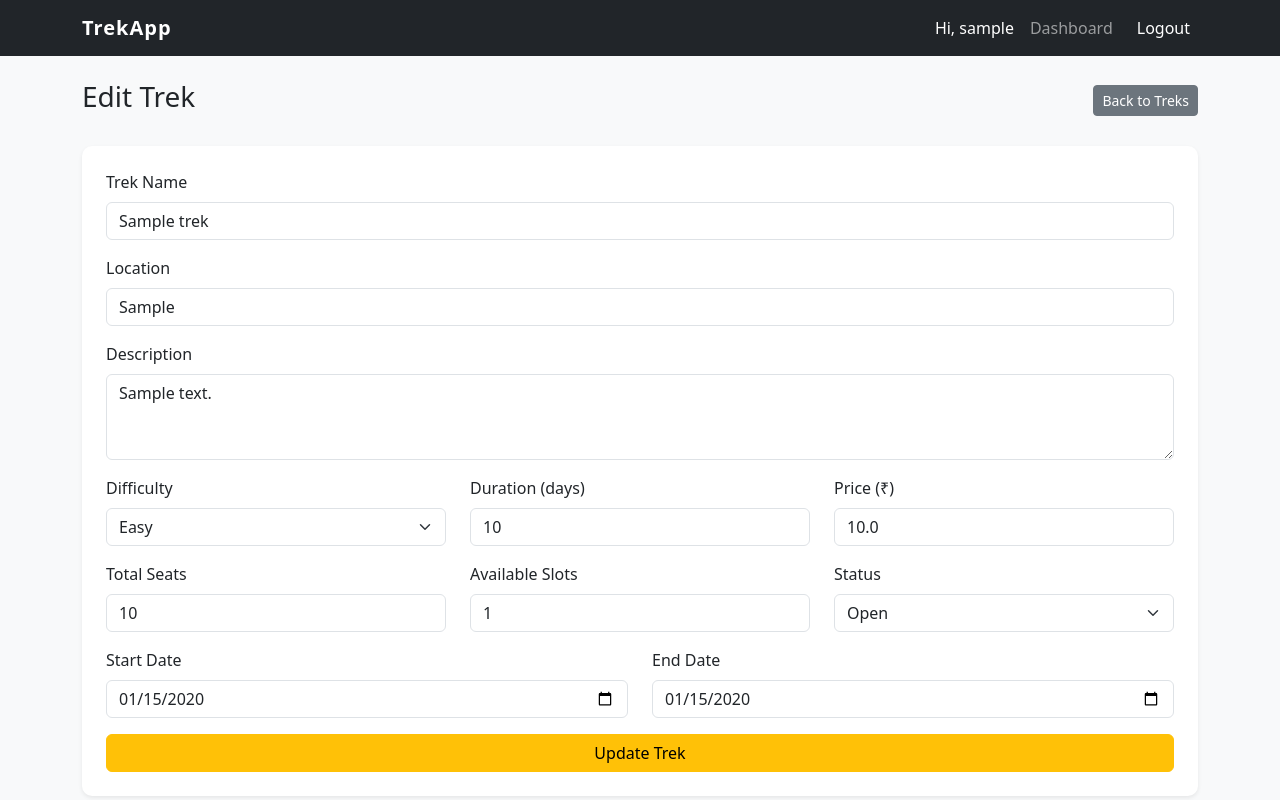
After one commit to Varun-111/Trekking-Management-System, a Flask app: page /admin/treks/edits/1 in a window 1280 px wide. The commit adds this page. Run offline with Flask 3, Linux system fonts and the light colour scheme; the visitor is signed in with stand-in values (Sample User, id 1); tables that the repository leaves empty hold one stand-in row (values such as "Sample post").

Commit message:
M4: Trek Staff Dashboard and Trek Management

```diff
--- a/app.py
+++ b/app.py
@@ -2,7 +2,7 @@ from flask import Flask, render_template, request, redirect, url_for, session, f
 from werkzeug.security import check_password_hash, generate_password_hash
 from models import db, User, Trek, Booking, TrekStaff
 from dotenv import load_dotenv
-
+from datetime import datetime
 load_dotenv()
 
 app = Flask(__name__)
@@ -12,12 +12,12 @@ app.config['SECRET_KEY'] = 'trekking_secret_key'
 
 db.init_app(app)
 
-# ─── Home ────────────────────────────────────────────
+# Home
 @app.route('/')
 def home():
     return render_template('index.html')
 
-# ─── Login ───────────────────────────────────────────
+# Login
 @app.route('/login', methods=['GET', 'POST'])
 def login():
     if request.method == 'POST':
@@ -52,7 +52,7 @@ def login():
 
     return render_template('login.html')
 
-# ─── Register ────────────────────────────────────────
+# Register
 @app.route('/register', methods=['GET', 'POST'])
 def register():
     if request.method == 'POST':
@@ -97,7 +97,7 @@ def register():
     return render_template('register.html')
 
 
-# ─── Admin: View and Approve Pending Staff ────────────
+# Admin: View and Approve Pending Staff
 @app.route('/admin/pending-staff')
 def pending_staff():
     if session.get('role') != 'Admin':
@@ -129,14 +129,14 @@ def approve_staff(user_id):
     return redirect(url_for('pending_staff'))
 
 
-# ─── Logout ──────────────────────────────────────────
+# Logout
 @app.route('/logout')
 def logout():
     session.clear()
     flash('You have been logged out.', 'success')
     return redirect(url_for('login'))
 
-# ─── Dashboards (placeholder for now) ────────────────
+# Dashboards
 @app.route('/admin/dashboard')
 def admin_dashboard():
     if session.get('role') != 'Admin':
@@ -181,8 +181,8 @@ def admin_trek_add():
         duration_days = request.form['duration_days']
         total_seats = request.form['total_seats']
         price = request.form['price']
-        start_date = request.form['start_date']
-        end_date = request.form['end_date']
+        start_date = datetime.strptime(request.form['start_date'], '%Y-%m-%d').date()
+        end_date = datetime.strptime(request.form['end_date'], '%Y-%m-%d').date()
 
         new_trek = Trek(
             name=name,
@@ -227,8 +227,8 @@ def admin_trek_edit(trek_id):
         trek.total_seats = int(request.form['total_seats'])
         trek.available_slots = int(request.form['available_slots'])
         trek.price = float(request.form['price'])
-        trek.start_date = request.form['start_date']
-        trek.end_date = request.form['end_date']
+        trek.start_date = datetime.strptime(request.form['start_date'], '%Y-%m-%d').date()
+        trek.end_date = datetime.strptime(request.form['end_date'], '%Y-%m-%d').date()
         trek.status = request.form['status']
 
         db.session.commit()
@@ -264,7 +264,7 @@ def admin_staff():
 
     all_staff = User.query.filter_by(role='Trek Staff', is_approved=True).all()
     all_treks = Trek.query.all()
-    return render_template('admin_staff.html', staff=all_stuff, treks=all_treks)
+    return render_template('admin_staff.html', staff=all_staff, treks=all_treks)
 
 @app.route('/admin/staff/remove/<int:user_id>')
 def admin_staff_remove(user_id):
@@ -426,7 +426,116 @@ def staff_dashboard():
     if session.get('role') != 'Trek Staff':
         flash('Access denied.', 'danger')
         return redirect(url_for('login'))
-    return render_template('staff_dashboard.html')
+
+    staff_id = session['user_id']
+
+    # Get all trek assignments for this staff
+    assignments = TrekStaff.query.filter_by(staff_id=staff_id).all()
+
+    # Build a list of treks with their booking counts
+    assigned_treks = []
+    for assignment in assignments:
+        trek = assignment.trek
+        booking_count = Booking.query.filter_by(
+            trek_id = trek.id,
+            status = 'Booked',
+        ).count()
+        assigned_treks.append({
+            'trek': trek,
+            'booking_count': booking_count
+        })
+    return render_template('staff_dashboard.html', assigned_treks=assigned_treks)
+
+
+# Staff: Trek Details
+@app.route('/staff/trek/<int:trek_id>')
+def staff_trek_detail(trek_id):
+    if session.get('role') != 'Trek Staff':
+        flash('Access denied.', 'danger')
+        return redirect(url_for('login'))
+
+    # Make sure this staff is actually assigned to this trek
+    assignment = TrekStaff.query.filter_by(
+        staff_id=session['user_id'],
+        trek_id = trek_id
+    ).first()
+
+    if not assignment:
+        flash('You are not assigned to this trek.', 'danger')
+        return redirect(url_for('staff_dashboard'))
+
+    trek = Trek.query.get(trek_id)
+
+    # Get all bookings for this trek
+    bookings = Booking.query.filter_by(
+        trek_id=trek_id,
+        status = 'Booked'
+    ).all()
+
+    return render_template('staff_trek_detail.html',
+        trek=trek,
+        bookings=bookings
+    )
+
+# Staff: Update Trek
+@app.route('/staff/trek/<int:trek_id>/update', methods=['POST'])
+def staff_trek_update(trek_id):
+    if session.get('role') != 'Trek Staff':
+        flash('Access denied.', 'Danger')
+        return redirect(url_for('login'))
+
+    # Verifying the assignment again
+    assignment = TrekStaff.query.filter_by(
+        staff_id = session['user_id'],
+        trek_id = trek_id
+    ).first()
+
+    if not assignment:
+        flash('You are not assigned to this trek.', 'danger')
+        return redirect(url_for('staff_dashboard'))
+
+    trek = Trek.query.get(trek_id)
+
+    # Update slots and status from form
+    trek.available_slots = int(request.form['available_slots'])
+    trek.status = request.form['status']
+
+    db.session.commit()
+    flash('Trek updated successfully.', 'success')
+
+    return redirect(url_for('staff_trek_detail', trek_id=trek_id))
+
+# Staff: Profile Update
+@app.route('/staff/profile', methods=['GET', 'POST'])
+def staff_profile():
+    if session.get('role') != 'Trek Staff':
+        flash('Access denied.', 'danger')
+        return redirect(url_for('login'))
+
+    staff = User.query.get(session['user_id'])
+
+    if request.method == 'POST':
+        username = request.form['username']
+        phone = request.form['phone']
+        new_password = request.form['new_password']
+
+        # Update name and phone
+        staff.username = username
+        staff.phone = phone
+
+        # Update password only if a new one was entered
+        if new_password:
+            staff.password_hash = generate_password_hash(new_password)
+
+        db.session.commit()
+
+        # Update session name in case it changed
+        session['user_name'] = staff.username
+
+        flash('Profile updated successfully.', 'success')
+        return redirect(url_for('staff_profile'))
+
+    return render_template('staff_profile.html', staff=staff)
 
 @app.route('/trekker/dashboard')
 def trekker_dashboard():
--- /dev/null
+++ b/templates/admin_trek_edit.html
@@ -0,0 +1,120 @@
+{% extends 'base.html' %}
+
+{% block content %}
+
+<div class="d-flex justify-content-between align-items-center mb-4">
+    <h3>Edit Trek</h3>
+    <a href="{{ url_for('admin_treks') }}" class="btn btn-secondary btn-sm">
+        Back to Treks
+    </a>
+</div>
+
+<div class="card shadow-sm">
+    <div class="card-body p-4">
+        <form action="{{ url_for('admin_trek_edit', trek_id=trek.id) }}" method="POST">
+
+            <div class="mb-3">
+                <label class="form-label">Trek Name</label>
+                <input type="text" name="name" class="form-control"
+                       value="{{ trek.name }}" required>
+            </div>
+
+            <div class="mb-3">
+                <label class="form-label">Location</label>
+                <input type="text" name="location" class="form-control"
+                       value="{{ trek.location }}" required>
+            </div>
+
+            <div class="mb-3">
+                <label class="form-label">Description</label>
+                <textarea name="description" class="form-control"
+                          rows="3">{{ trek.description }}</textarea>
+            </div>
+
+            <div class="row">
+                <div class="col-md-4 mb-3">
+                    <label class="form-label">Difficulty</label>
+                    <select name="difficulty" class="form-select" required>
+                        <option value="Easy"
+                            {% if trek.difficulty == 'Easy' %}selected{% endif %}>
+                            Easy
+                        </option>
+                        <option value="Moderate"
+                            {% if trek.difficulty == 'Moderate' %}selected{% endif %}>
+                            Moderate
+                        </option>
+                        <option value="Hard"
+                            {% if trek.difficulty == 'Hard' %}selected{% endif %}>
+                            Hard
+                        </option>
+                    </select>
+                </div>
+                <div class="col-md-4 mb-3">
+                    <label class="form-label">Duration (days)</label>
+                    <input type="number" name="duration_days" class="form-control"
+                           value="{{ trek.duration_days }}" min="1" required>
+                </div>
+                <div class="col-md-4 mb-3">
+                    <label class="form-label">Price (₹)</label>
+                    <input type="number" name="price" class="form-control"
+                           value="{{ trek.price }}" step="0.01" required>
+                </div>
+            </div>
+
+            <div class="row">
+                <div class="col-md-4 mb-3">
+                    <label class="form-label">Total Seats</label>
+                    <input type="number" name="total_seats" class="form-control"
+                           value="{{ trek.total_seats }}" required>
+                </div>
+                <div class="col-md-4 mb-3">
+                    <label class="form-label">Available Slots</label>
+                    <input type="number" name="available_slots" class="form-control"
+                           value="{{ trek.available_slots }}" required>
+                </div>
+                <div class="col-md-4 mb-3">
+                    <label class="form-label">Status</label>
+                    <select name="status" class="form-select" required>
+                        <option value="Pending"
+                            {% if trek.status == 'Pending' %}selected{% endif %}>
+                            Pending
+                        </option>
+                        <option value="Approved"
+                            {% if trek.status == 'Approved' %}selected{% endif %}>
+                            Approved
+                        </option>
+                        <option value="Open"
+                            {% if trek.status == 'Open' %}selected{% endif %}>
+                            Open
+                        </option>
+                        <option value="Closed"
+                            {% if trek.status == 'Closed' %}selected{% endif %}>
+                            Closed
+                        </option>
+                        <option value="Completed"
+                            {% if trek.status == 'Completed' %}selected{% endif %}>
+                            Completed
+                        </option>
+                    </select>
+                </div>
+            </div>
+
+            <div class="row">
+                <div class="col-md-6 mb-3">
+                    <label class="form-label">Start Date</label>
+                    <input type="date" name="start_date" class="form-control"
+                           value="{{ trek.start_date }}" required>
+                </div>
+                <div class="col-md-6 mb-3">
+                    <label class="form-label">End Date</label>
+                    <input type="date" name="end_date" class="form-control"
+                           value="{{ trek.end_date }}" required>
+                </div>
+            </div>
+
+            <button type="submit" class="btn btn-warning w-100">Update Trek</button>
+        </form>
+    </div>
+</div>
+
+{% endblock %}
--- a/templates/base.html
+++ b/templates/base.html
@@ -16,12 +16,39 @@
                 </button>
                 <div class="collapse navbar-collapse" id="navbarNav">
                     <ul class="navbar-nav ms-auto">
-                        <li class="nav-item">
-                            <a class="nav-link" href="/login">Login</a>
-                        </li>
-                        <li class="nav-item">
-                            <a class="nav-link btn btn-success text-white ms-2" href="/register">Register</a>
-                        </li>
+                        {% if session.get('user_id') %}
+                            <li class="nav-item">
+                                <span class="nav-link text-white">Hi, {{ session['user_name'] }}</span>
+                            </li>
+                            {% if session.get('role') == 'Admin' %}
+                            <li class="nav-item">
+                                <a class="nav-link" href="{{ url_for('admin_dashboard') }}">Dashboard</a>
+                            </li>
+                            {% elif session.get('role') == 'Trek Staff' %}
+                            <li class="nav-item">
+                                <a class="nav-link" href="{{ url_for('staff_dashboard') }}">Dashboard</a>
+                            </li>
+                            <li class="nav-item">
+                                <a class="nav-link" href="{{ url_for('staff_profile') }}">Profile</a>
+                            </li>
+                            {% elif session.get('role') == 'Trekker' %}
+                            <li class="nav-item">
+                                <a class="nav-link" href="{{ url_for('trekker_dashboard') }}">Dashboard</a>
+                            </li>
+                            {% endif %}
+                            <li class="nav-item">
+                                <a class="nav-link btn btn-danger text-white ms-2"
+                                href="{{ url_for('logout') }}">Logout</a>
+                            </li>
+                        {% else %}
+                            <li class="nav-item">
+                                <a class="nav-link" href="{{ url_for('login') }}">Login</a>
+                            </li>
+                            <li class="nav-item">
+                                <a class="nav-link btn btn-success text-white ms-2"
+                                href="{{ url_for('register') }}">Register</a>
+                            </li>
+                        {% endif %}
                     </ul>
                 </div>
             </div>
```
Also changed, not shown: templates/staff_dashboard.html (+72 -2 lines), templates/staff_profile.html (added, +62 -0 lines), templates/staff_trek_detail.html (added, +134 -0 lines).
